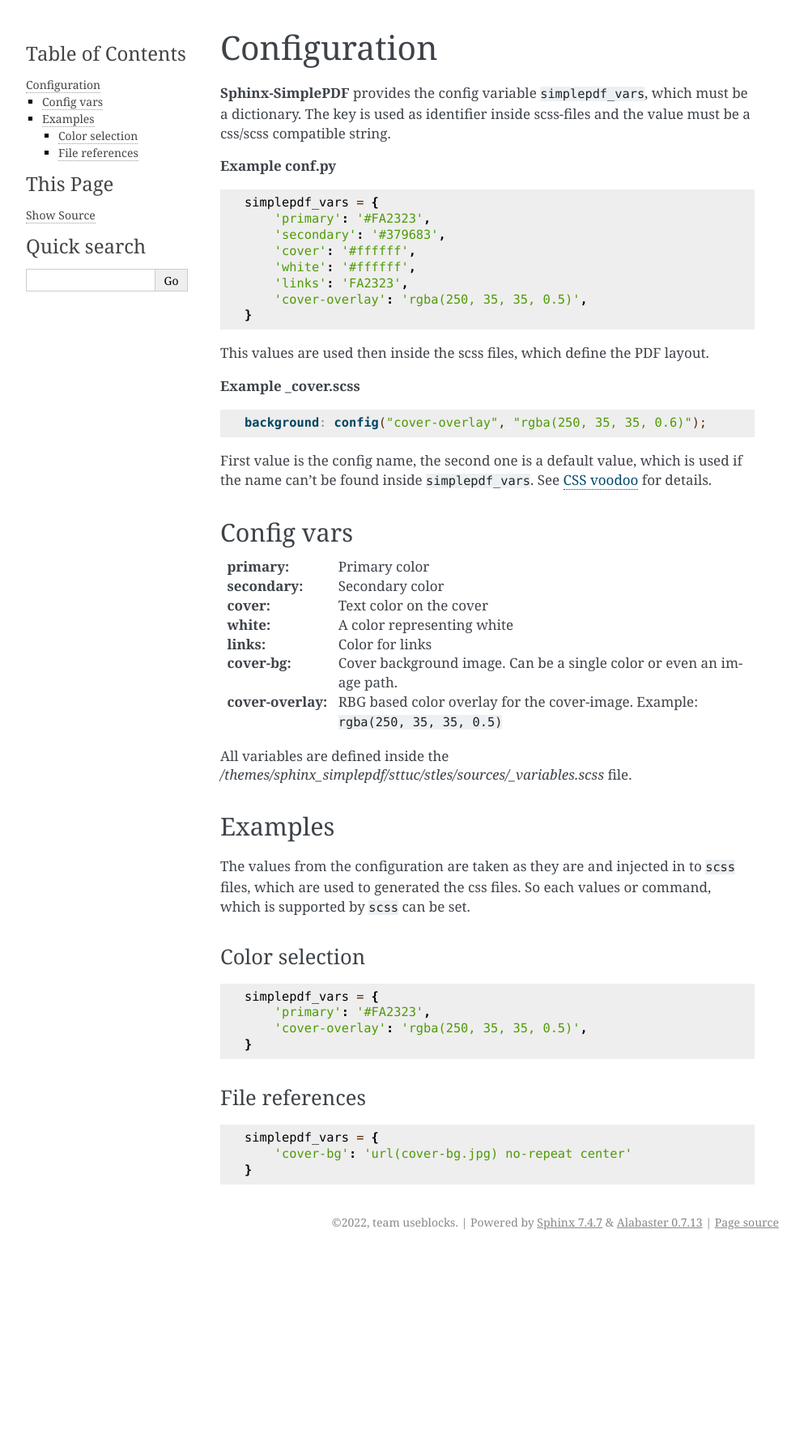
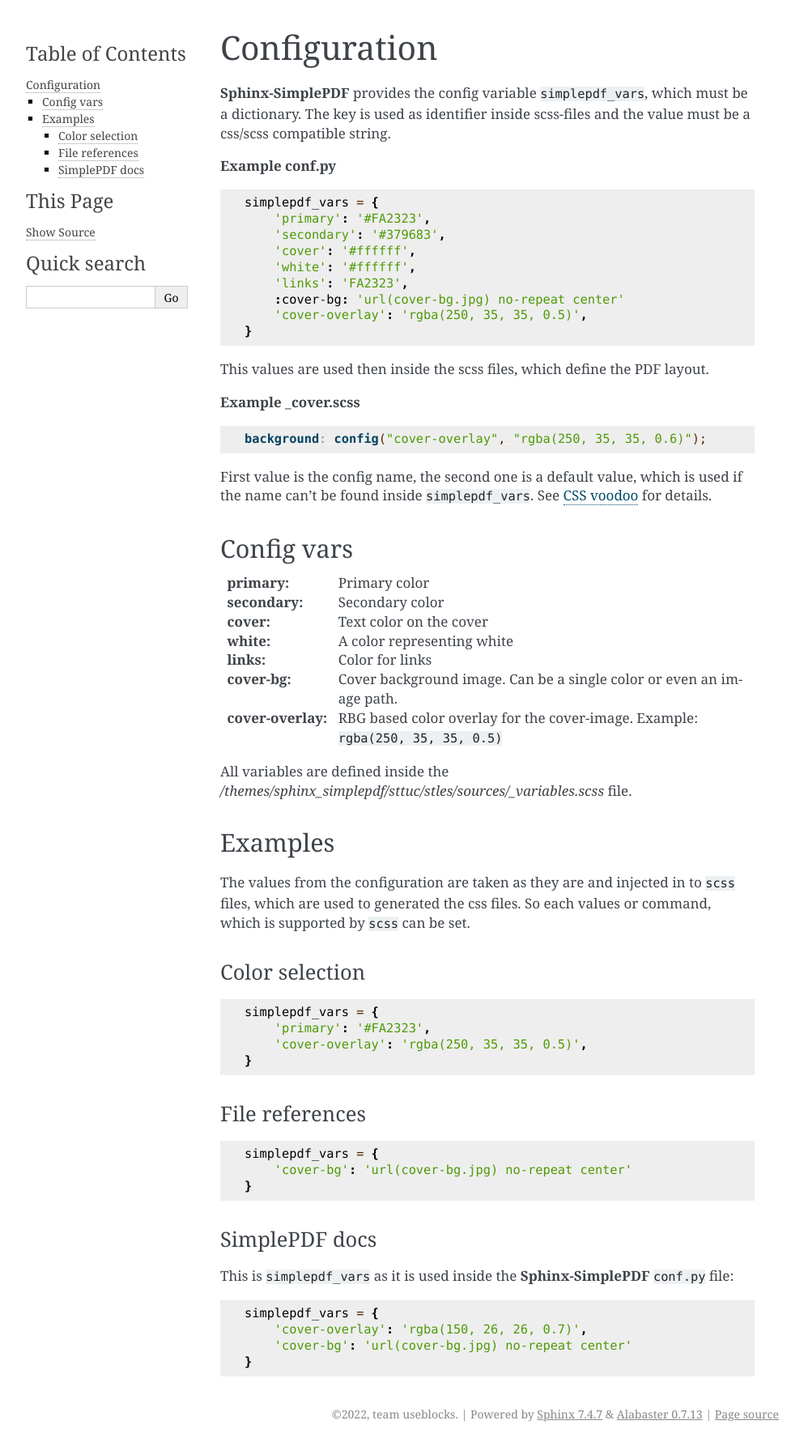
Before and after one commit to useblocks/sphinx-simplepdf, a Sphinx documentation site: the page built from docs/configuration.rst, in a window 1280 px wide. Shown: the whole page at 81% size, without its empty margins (148-1141 px from the left). Built offline with Sphinx 7.4.7, drawn with Linux system fonts in a browser that asks for light colours; before the commit the page ends 1549 px from its top, so only the background shows below that.

Commit message:
doc typo fixes

```diff
--- a/docs/conf.py
+++ b/docs/conf.py
@@ -29,11 +29,6 @@
 plantuml_output_format = "svg_img"
 
 simplepdf_vars = {
-    # 'primary': '#FA2323',
-    # 'secondary': '#379683',
-    # 'cover': '#ffffff',
-    # 'white': '#ffffff',
-    # 'links': '$cover',
     'cover-overlay': 'rgba(150, 26, 26, 0.7)',
     'cover-bg': 'url(cover-bg.jpg) no-repeat center'
 }
--- a/docs/configuration.rst
+++ b/docs/configuration.rst
@@ -14,6 +16,7 @@
        'cover': '#ffffff',
        'white': '#ffffff',
        'links': 'FA2323',
+       :cover-bg: 'url(cover-bg.jpg) no-repeat center'
        'cover-overlay': 'rgba(250, 35, 35, 0.5)',
    }
 
@@ -62,3 +65,10 @@
    simplepdf_vars = {
        'cover-bg': 'url(cover-bg.jpg) no-repeat center'
    }
+
+SimplePDF docs
+~~~~~~~~~~~~~~
+This is ``simplepdf_vars`` as it is used inside the **Sphinx-SimplePDF** ``conf.py`` file:
+
+.. literalinclude:: conf.py
+   :lines: 31-34
--- a/docs/index.rst
+++ b/docs/index.rst
@@ -59,8 +59,10 @@
 
    simplepdf_vars = {
        'primary': '#333333',
-       'links': 'FF3333',
+       'links': '#FF3333',
    }
+
+For more configuration options take a look into :ref:`configuration`.
 
 Why another PDF builder?
 ------------------------
```
Also changed, not shown: other parts of docs/configuration.rst (+2 -0 lines).
